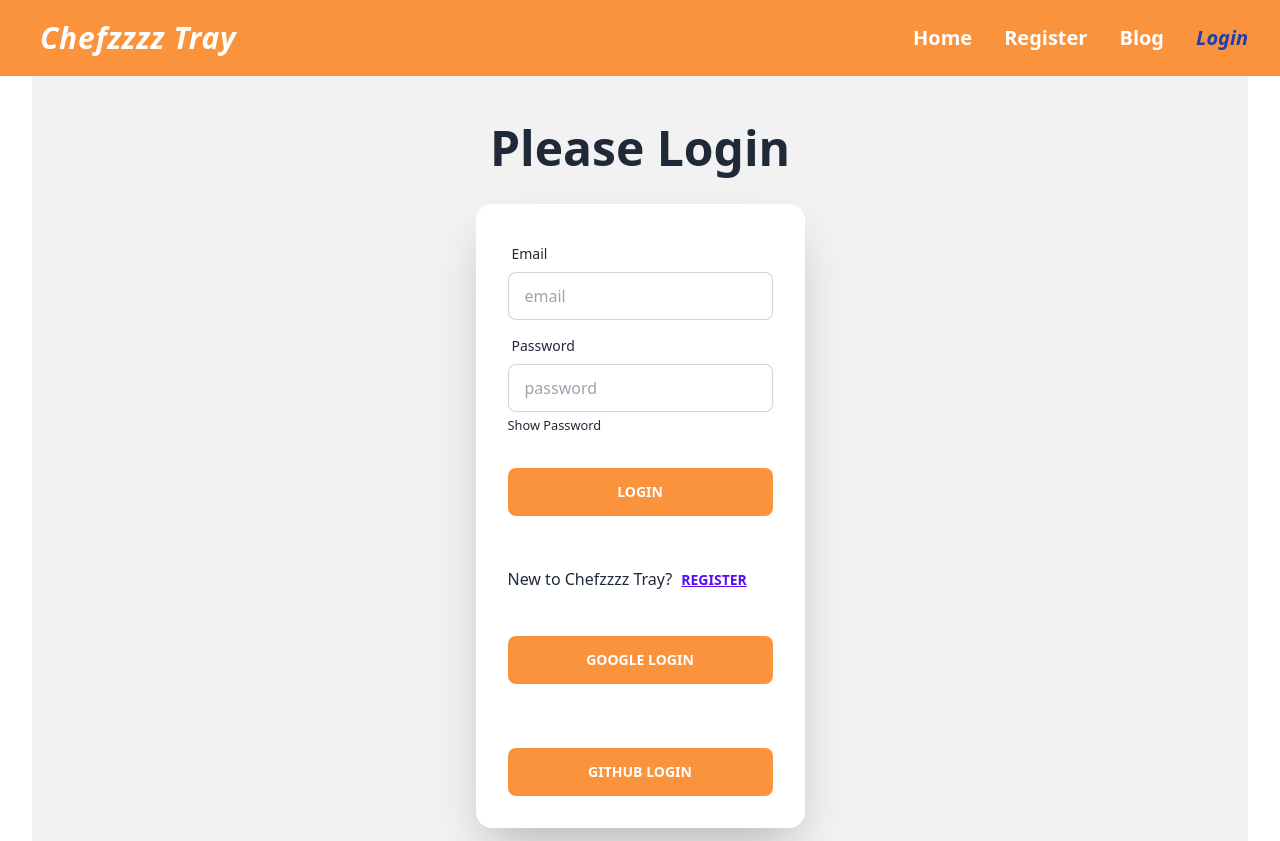
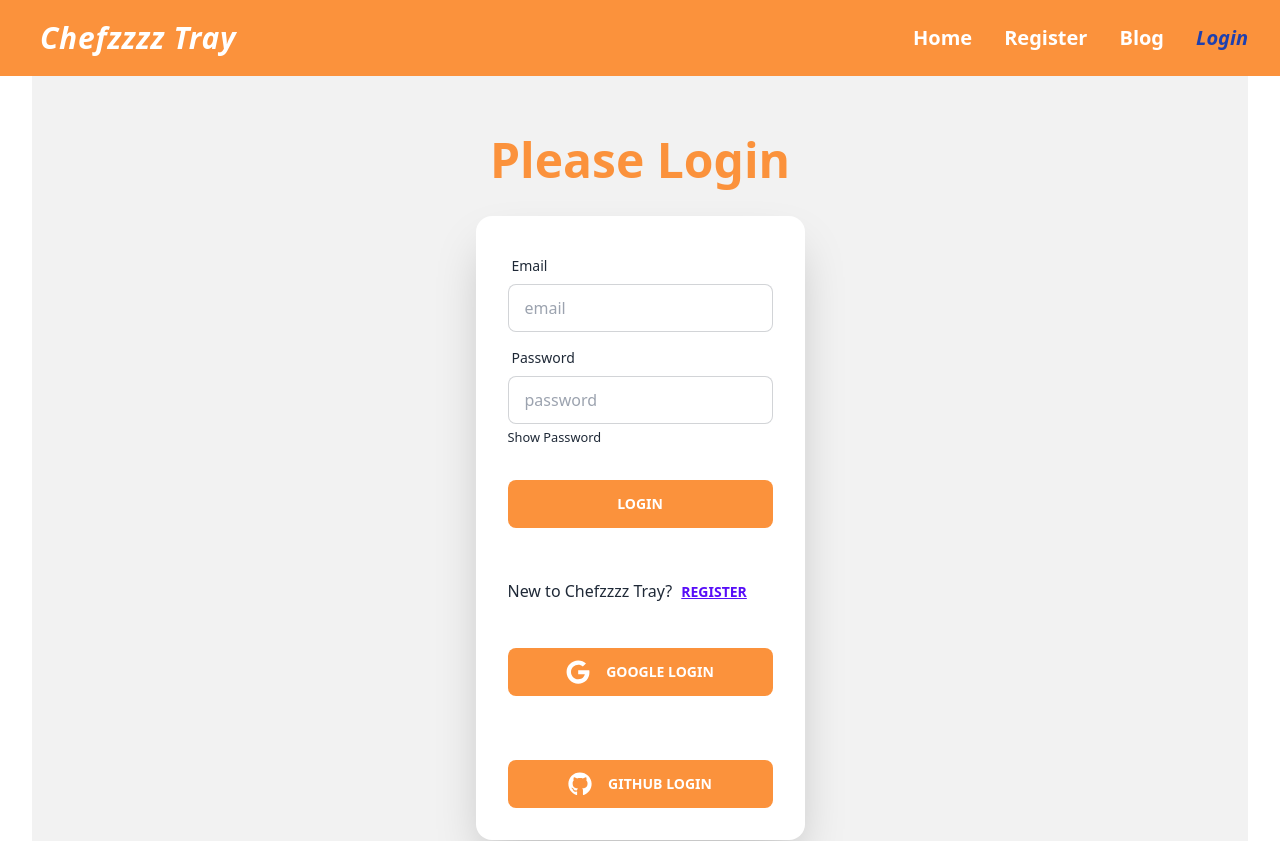
Before and after one commit to kheyakheya/chef-recipe-client-public, a React (Vite) app: page /login in a window 1280 px wide. Shown: the top 841 px of the page. Built offline with nearby package versions, Linux system fonts and the light colour scheme; no server answers.

Commit message:
navbar corrected

```diff
--- a/package.json
+++ b/package.json
@@ -18,6 +18,7 @@
     "match-sorter": "^6.3.1",
     "react": "^18.2.0",
     "react-dom": "^18.2.0",
+    "react-icons": "^4.8.0",
     "react-router-dom": "^6.11.0",
     "react-toastify": "^9.1.2",
     "sort-by": "^1.2.0"
--- a/src/Component/HomeBanner.jsx
+++ b/src/Component/HomeBanner.jsx
@@ -5,7 +5,7 @@ const HomeBanner = () => {
         <div className='flex flex-col md:flex-row items-center justify-around'>
             <div>
                 <h1 className=' text-center mt-8 md:my-4 text-6xl text-orange-400 font-bold italic'>Chefzzzz Tray</h1>
-                <p className=' text-center mt-4 text-2xl'>Find Bngladeshi cuisine <br/> with world class chefs in one tray</p>
+                <p className=' text-center mt-4 text-2xl'>Find Italian cuisine <br/> with world class chefs in one tray</p>
             </div>
             <div>
                 <img src="https://img.freepik.com/free-vector/white-chef-hat-isolated_1284-42350.jpg?size=626&ext=jpg&ga=GA1.2.373721687.1666840502&semt=ais" alt="" />
--- a/src/Pages/Home.jsx
+++ b/src/Pages/Home.jsx
@@ -11,7 +11,7 @@ const Home = () => {
     },[])
 
     return (
-        <div>
+        <div className='mb-32'>
             <HomeBanner></HomeBanner>
             <div className='my-4 grid gap-4 grid-cols-1 md:grid-cols-2 lg:grid-cols-3'>
             {chefs?.map(chef=><ChefCard key={chef.id} chef={chef}></ChefCard>)}
--- a/src/Pages/Login.jsx
+++ b/src/Pages/Login.jsx
@@ -1,6 +1,7 @@
 import React, { useContext, useState } from 'react';
 import { Link, useLocation, useNavigate } from 'react-router-dom';
 import { AuthContext } from '../Provider/AuthProvider';
+import { FaGithub, FaGoogle } from "react-icons/fa";
 
 const Login = () => {
 
@@ -64,10 +65,10 @@ const Login = () => {
         })
     }
     return (
-        <div className="hero min-h-screen bg-base-200">
+        <div className="hero min-h-screen bg-base-200 pt-6">
             <div className="hero-content flex-col ">
                 <div className="text-center pb-4">
-                    <h1 className="text-5xl font-bold">Please Login</h1>
+                    <h1 className="text-5xl font-bold text-orange-400">Please Login</h1>
                 </div>
                 <div className="card flex-shrink-0 w-full max-w-sm shadow-2xl bg-base-100">
                     <form onSubmit={handleLogin} className="card-body pb-2">
@@ -95,10 +96,10 @@ const Login = () => {
 
                     <Link className='px-8' to="/register" ><span>New to Chefzzzz Tray?</span><button className=" px-2 btn btn-link">Register</button></Link>
                     <div className='card-body'>
-                    <button onClick={handleGoogleLogin} className="btn border-none bg-orange-400">Google Login</button>
+                    <button onClick={handleGoogleLogin} className="btn border-none bg-orange-400"><FaGoogle className='text-white me-4 text-2xl'></FaGoogle>Google Login</button>
                     </div>
                     <div className='card-body'>
-                    <button onClick={handleGithubLogin} className=" btn border-none bg-orange-400">GitHUb Login</button>
+                    <button onClick={handleGithubLogin} className=" btn border-none bg-orange-400"><FaGithub className='text-white me-4 text-2xl'></FaGithub>GitHUb Login</button>
 
                     </div>
 
--- a/src/Shared/Navbar.jsx
+++ b/src/Shared/Navbar.jsx
@@ -125,6 +125,19 @@ const Navbar = () => {
                         Blog
                       </Link>
                     </li>
+                    {user ?
+          <>
+            <img className='h-12 w-12 rounded-full' src={user.photoURL || 'https://t4.ftcdn.net/jpg/00/65/77/27/240_F_65772719_A1UV5kLi5nCEWI0BNLLiFaBPEkUbv5Fv.jpg'} alt="" title={user.displayName} />
+            <li><button onClick={handleLogout} className='btn bg-orange-400 border-none'>Logout</button></li>
+          </>:
+          <><li>
+          <NavLink
+            to='/login'
+            className={({ isActive }) => (isActive ? 'text-blue-800 italic' : '')}
+          >
+           Login
+          </NavLink>
+        </li></> }
                   </ul>
                 </nav>
               </div>
```
Also changed, not shown: src/Routes/PrivateRout.jsx (added), 1 other file (tests, documents, lock files or other folders).
